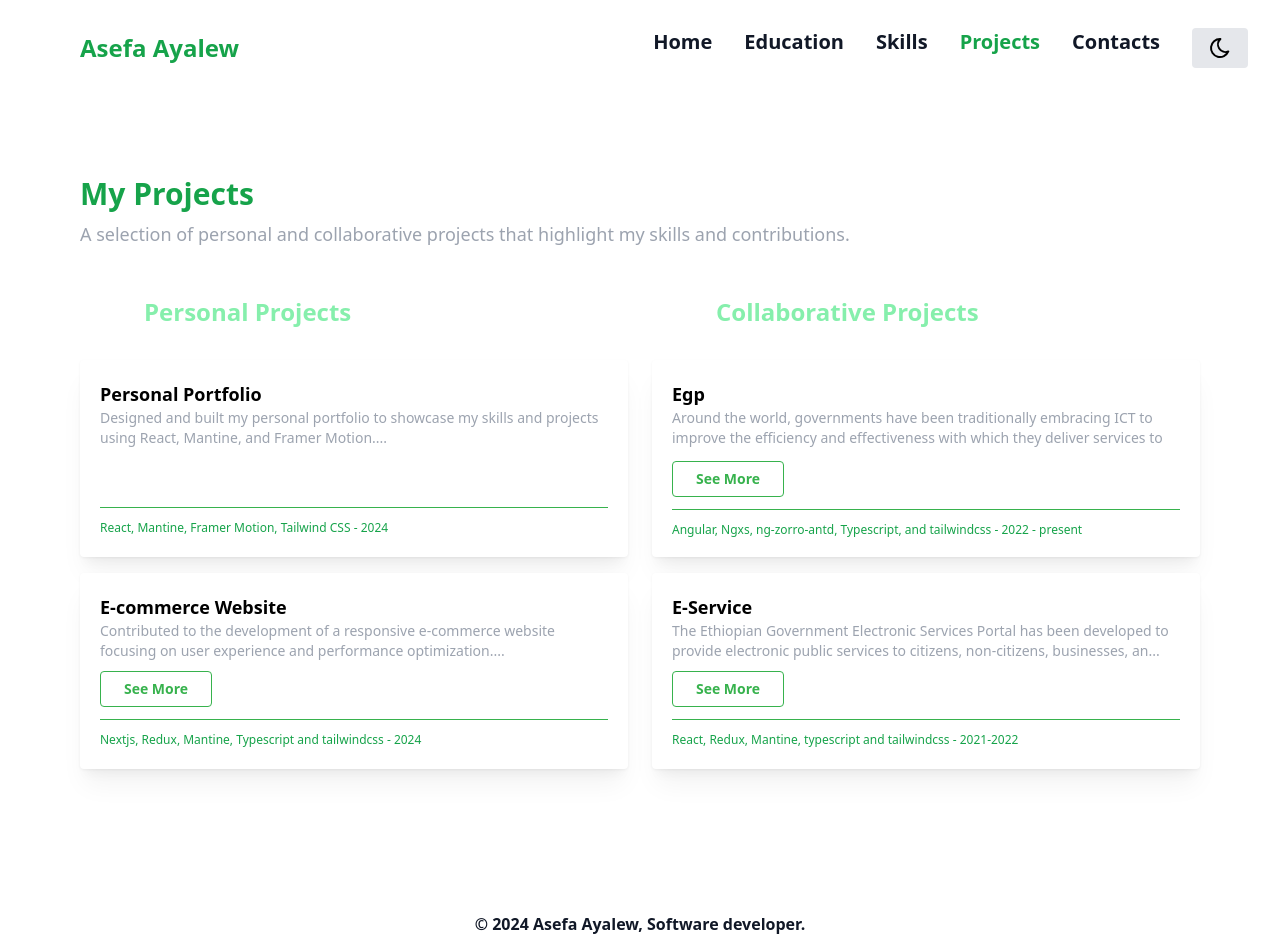
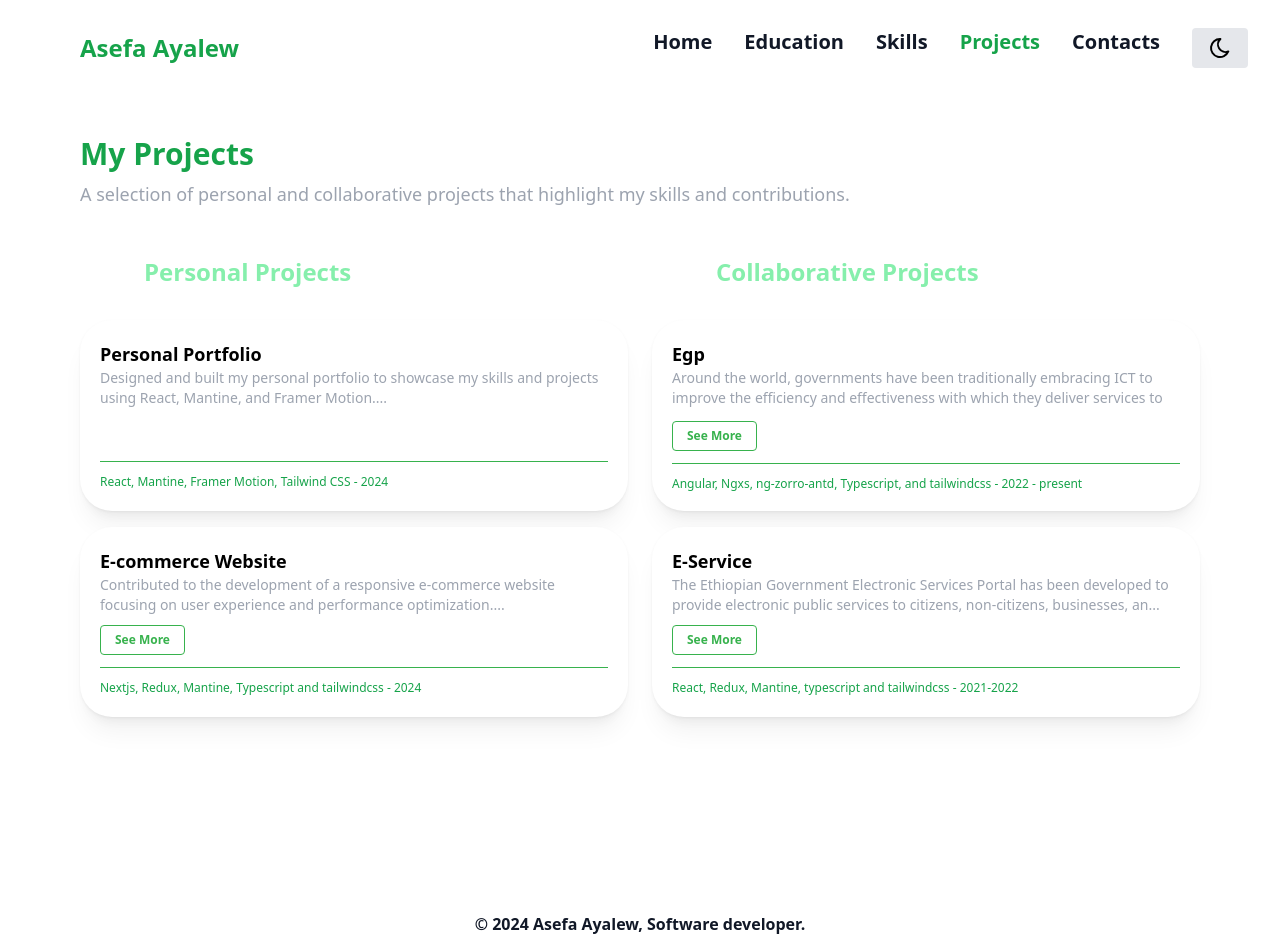
Before and after one commit to Asefa-Ayalew/my-portifolio, a Next.js app: page /projects in a window 1280 px wide. Built offline with nearby package versions, Linux system fonts and the light colour scheme.

Commit message:
minor change

```diff
--- a/app/(pages)/projects/page.tsx
+++ b/app/(pages)/projects/page.tsx
@@ -41,7 +41,7 @@ const projectsData = {
 
 const MyProjects = () => {
   return (
-    <section id="my-projects" className="py-20 dark:bg-gray-900 bg-white dark:text-white text-gray-900 md:mx-16">
+    <section id="my-projects" className="py-10 dark:bg-gray-900 bg-white dark:text-white text-gray-900 md:mx-16">
       <div className="max-w-full px-4">
         <div className="text-center md:text-left mb-10">
           <Title className="text-3xl font-bold text-green-600 mb-2">
--- a/app/components/projects/projects-card.tsx
+++ b/app/components/projects/projects-card.tsx
@@ -7,6 +7,7 @@ import {
   Title,
   Divider,
   Button,
+  Box,
 } from "@mantine/core";
 
 interface Project {
@@ -30,12 +31,13 @@ const ProjectCard = ({ item }: ProjectCardProps) => {
     <Card
       shadow="md"
       p="lg"
+      radius={"xl"}
       className={`mb-4 dark:bg-gradient-to-r from-gray-800 to-gray-700 bg-white transition-transform duration-300 ease-in-out dark:hover:bg-gray-600 hover:bg-transparent hover:scale-105 flex-1`}
     >
       <Title order={4} className="text-lg font-semibold text-text-gray-900 dark:text-white text-left">
         {item.title}
       </Title>
-      <div className="flex flex-col h-full">
+      <Box className="flex flex-col h-full">
         <Text size="sm" className="text-gray-400 flex-1 overflow-hidden" style={{ maxHeight: showMore ? "none" : "3.2em", transition: "max-height 0.3s ease" }}>
           {showMore ? item.description : `${item.description.substring(0, 150)}...`}
         </Text>
@@ -46,12 +48,13 @@ const ProjectCard = ({ item }: ProjectCardProps) => {
             variant="outline"
             color="green"
             onClick={() => setShowMore((prev) => !prev)}
-            className="mt-2 w-28 self-start"
+            className="mt-2 self-start"
+            size="xs"
           >
             {showMore ? "See Less" : "See More"}
           </Button>
         )}
-      </div>
+      </Box>
       <Divider my="sm" color="green" />
       <Text size="xs" className="text-green-600">
         {item.technologies} - {item.year}
--- a/app/components/projects/projects-list.tsx
+++ b/app/components/projects/projects-list.tsx
@@ -19,7 +19,7 @@ interface Project {
 interface ProjectsListProps {
   projects: Project[];
   title: string;
-  icon: string; // Pass the icon name
+  icon: string;
 }
 
 const ProjectsList = ({ projects, title, icon }: ProjectsListProps) => {
```
